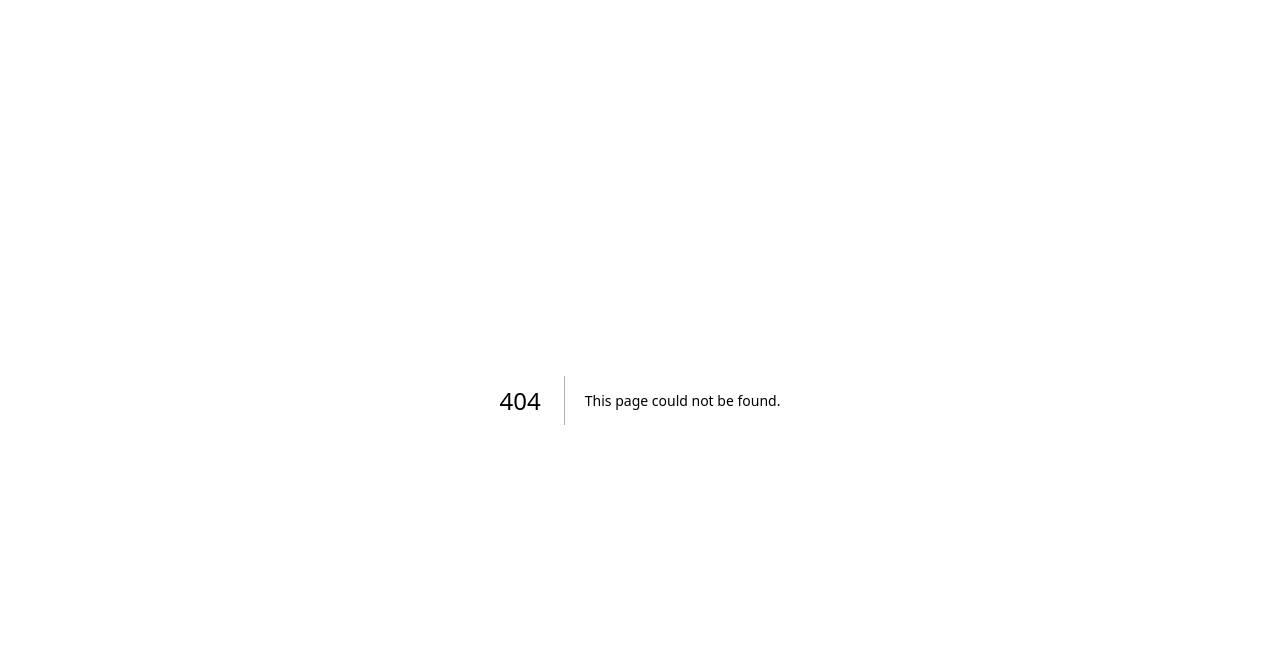
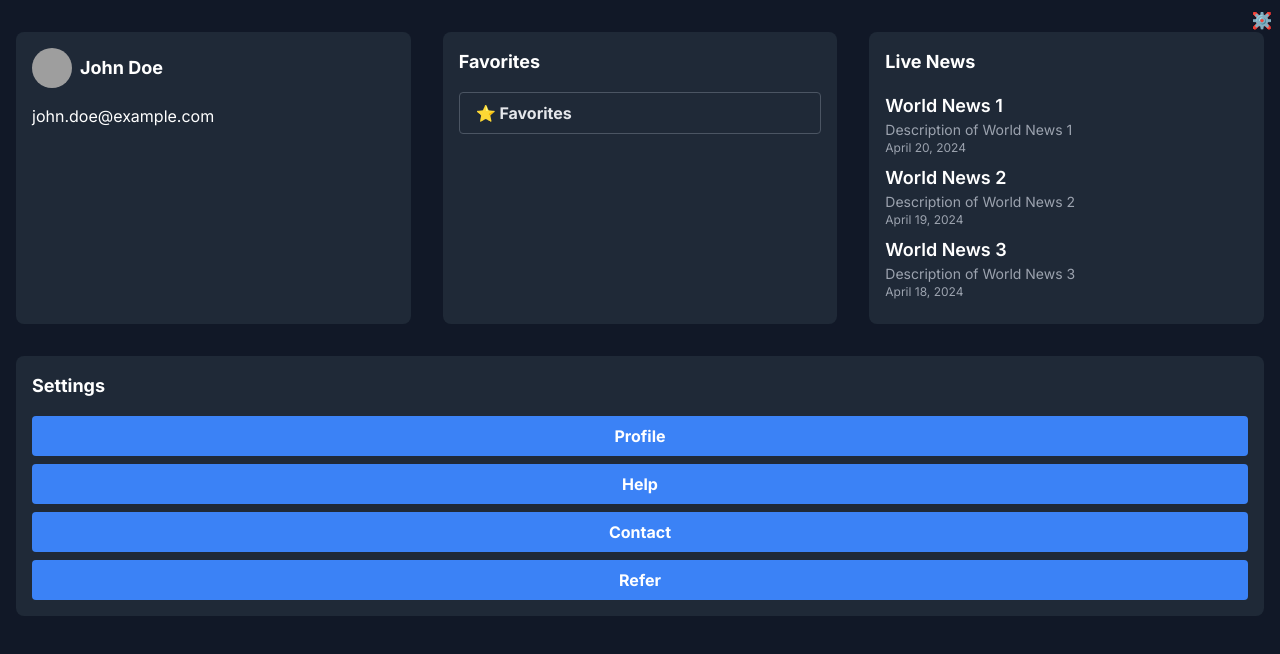
Before and after one commit to ryanfleming99/aibuddy, a Next.js app: page /dashboard in a window 1280 px wide. Before the commit this address had no page. Shown: the top 654 px of the page. Built offline with nearby package versions, Linux system fonts and the light colour scheme; grey boxes are pictures that could not be loaded.

Commit message:
added dashboard, clerk, gmail login, sign in and sign up pages

```diff
--- a/package.json
+++ b/package.json
@@ -9,6 +9,8 @@
     "lint": "next lint"
   },
   "dependencies": {
+    "@clerk/clerk-js": "^5.0.0",
+    "@clerk/nextjs": "^5.0.1",
     "axios": "^1.6.8",
     "next": "14.2.1",
     "node": "^18.20.2",
--- a/pages/api/chat.js
+++ b/pages/api/chat.js
@@ -9,7 +9,7 @@ export default async function handler(req, res) {
       const openaiResponse = await axios.post(
         "https://api.openai.com/v1/chat/completions",
         {
-          model: "gpt-3.5-turbo", // Replace with the model you want to use
+          model: "gpt-4-0613", // Replace with the model you want to use
           messages: [{ role: "user", content: message }]
         },
         {
--- a/src/app/buddy/page.js
+++ b/src/app/buddy/page.js
@@ -2,6 +2,12 @@
 import { useState, useEffect, useRef } from "react";
 import Link from "next/link";
 import { random } from "nanoid";
+import { useUser } from "@clerk/clerk-react";
+
+const HeaderSignedIn = () => {
+  const { userId } = useUser();
+  console.log(userId);
+};
 
 export default function Home() {
   const [userInput, setUserInput] = useState("");
--- /dev/null
+++ b/src/app/dashboard/page.js
@@ -0,0 +1,123 @@
+import React from "react";
+
+const Dashboard = () => {
+  // Fake data for profile
+  const profileData = {
+    name: "John Doe",
+    email: "john.doe@example.com",
+    image: "/images/profile-pic.jpg" // Replace with actual image URL
+  };
+
+  // Fake data for favorites
+  const favorites = [
+    { id: 1, title: "Favorite Item 1" },
+    { id: 2, title: "Favorite Item 2" },
+    { id: 3, title: "Favorite Item 3" }
+  ];
+
+  // Fake data for world news
+  const worldNews = [
+    {
+      id: 1,
+      title: "World News 1",
+      description: "Description of World News 1",
+      date: "April 20, 2024"
+    },
+    {
+      id: 2,
+      title: "World News 2",
+      description: "Description of World News 2",
+      date: "April 19, 2024"
+    },
+    {
+      id: 3,
+      title: "World News 3",
+      description: "Description of World News 3",
+      date: "April 18, 2024"
+    }
+  ];
+
+  return (
+    <div className="min-h-screen bg-gray-900 text-white">
+      <div className="container mx-auto px-4 py-8">
+        <div className="grid grid-cols-1 md:grid-cols-3 gap-8">
+          {/* Profile Box */}
+          <div className="bg-gray-800 p-4 rounded-lg">
+            <button className="absolute top-0 right-0 mr-2 mt-2 text-white">
+              ❌
+            </button>
+            <div className="flex items-center mb-4">
+              <img
+                src={profileData.image}
+                alt="Profile"
+                className="w-10 h-10 rounded-full mr-2"
+              />
+              <h2 className="text-lg font-bold">{profileData.name}</h2>
+            </div>
+            <p>{profileData.email}</p>
+          </div>
+
+          {/* Favorites */}
+          <div className="bg-gray-800 p-4 rounded-lg">
+            <button className="absolute top-0 right-0 mr-2 mt-2 text-white">
+              ❌
+            </button>
+            <h2 className="text-lg font-bold mb-4">Favorites</h2>
+            <div className="relative">
+              <button className="bg-transparent border border-gray-600 text-gray-200 font-bold py-2 px-4 rounded focus:outline-none focus:shadow-outline w-full text-left">
+                ⭐️ Favorites
+              </button>
+              {/* Dropdown content */}
+              <div className="absolute bg-gray-800 border border-gray-600 text-gray-200 rounded-lg mt-1 w-full z-10 hidden">
+                {favorites.map(item => (
+                  <div key={item.id} className="p-2 hover:bg-gray-700">
+                    {item.title}
+                  </div>
+                ))}
+              </div>
+            </div>
+          </div>
+
+          {/* Live World News */}
+          <div className="bg-gray-800 p-4 rounded-lg">
+            <button className="absolute top-0 right-0 mr-2 mt-2 text-white">
+              ❌
+            </button>
+            <h2 className="text-lg font-bold mb-4">Live News</h2>
+            {worldNews.map(news => (
+              <div key={news.id} className="mb-2">
+                <h3 className="text-lg font-semibold">{news.title}</h3>
+                <p className="text-sm text-gray-400">{news.description}</p>
+                <p className="text-xs text-gray-400">{news.date}</p>
+              </div>
+            ))}
+          </div>
+        </div>
+
+        {/* Settings */}
+        <div className="mt-8 bg-gray-800 p-4 rounded-lg">
+          <button className="absolute top-0 right-0 mr-2 mt-2 text-white">
+            ⚙️
+          </button>
+          <h2 className="text-lg font-bold mb-4">Settings</h2>
+          <div>
+            <button className="bg-blue-500 hover:bg-blue-700 text-white font-bold py-2 px-4 rounded focus:outline-none focus:shadow-outline mb-2 w-full">
+              Profile
+            </button>
+            <button className="bg-blue-500 hover:bg-blue-700 text-white font-bold py-2 px-4 rounded focus:outline-none focus:shadow-outline mb-2 w-full">
+              Help
+            </button>
+            <button className="bg-blue-500 hover:bg-blue-700 text-white font-bold py-2 px-4 rounded focus:outline-none focus:shadow-outline mb-2 w-full">
+              Contact
+            </button>
+            <button className="bg-blue-500 hover:bg-blue-700 text-white font-bold py-2 px-4 rounded focus:outline-none focus:shadow-outline w-full">
+              Refer
+            </button>
+          </div>
+        </div>
+      </div>
+    </div>
+  );
+};
+
+export default Dashboard;
--- a/src/app/layout.js
+++ b/src/app/layout.js
@@ -1,17 +1,20 @@
 import { Inter } from "next/font/google";
 import "./globals.css";
+import { ClerkProvider } from "@clerk/nextjs";
 
 const inter = Inter({ subsets: ["latin"] });
 
 export const metadata = {
   title: "Create Next App",
-  description: "Generated by create next app",
+  description: "Generated by create next app"
 };
 
 export default function RootLayout({ children }) {
   return (
-    <html lang="en">
-      <body className={inter.className}>{children}</body>
-    </html>
+    <ClerkProvider>
+      <html lang="en">
+        <body className={inter.className}>{children}</body>
+      </html>
+    </ClerkProvider>
   );
 }
--- a/src/app/page.js
+++ b/src/app/page.js
@@ -35,6 +35,16 @@ export default function Home() {
               <a className="text-white hover:text-gray-200">Contact</a>
             </Link>
           </li>
+          <li>
+            <Link href="/sign-up" legacyBehavior>
+              <a className="text-white hover:text-gray-200">Sign Up</a>
+            </Link>
+          </li>
+          <li>
+            <Link href="/sign-in" legacyBehavior>
+              <a className="text-white hover:text-gray-200">Sign In</a>
+            </Link>
+          </li>
         </ul>
       </nav>
 
--- /dev/null
+++ b/src/app/sign-in/[[...sign-in]]/page.js
@@ -0,0 +1,65 @@
+import React from "react";
+import { SignIn } from "@clerk/nextjs";
+
+const SignInPage = () => {
+  return (
+    <div className="min-h-screen flex items-center justify-center bg-gray-50 py-12 px-4 sm:px-6 lg:px-8">
+      <div className="max-w-md w-full space-y-8">
+        <div>
+          <h2 className="mt-6 text-center text-3xl font-extrabold text-gray-900">
+            Sign in to your account
+          </h2>
+        </div>
+        <div className="bg-white shadow-md rounded px-8 pt-6 pb-8 mb-4">
+          <div className="mb-4">
+            <label
+              className="block text-gray-700 text-sm font-bold mb-2"
+              htmlFor="email"
+            >
+              Email Address
+            </label>
+            <input
+              className="shadow appearance-none border rounded w-full py-2 px-3 text-gray-700 leading-tight focus:outline-none focus:shadow-outline"
+              id="email"
+              type="email"
+              placeholder="Enter your email"
+            />
+          </div>
+          <div className="mb-6">
+            <label
+              className="block text-gray-700 text-sm font-bold mb-2"
+              htmlFor="password"
+            >
+              Password
+            </label>
+            <input
+              className="shadow appearance-none border rounded w-full py-2 px-3 text-gray-700 mb-3 leading-tight focus:outline-none focus:shadow-outline"
+              id="password"
+              type="password"
+              placeholder="Enter your password"
+            />
+          </div>
+          <div className="flex items-center justify-between">
+            <button
+              className="bg-blue-500 hover:bg-blue-700 text-white font-bold py-2 px-4 rounded focus:outline-none focus:shadow-outline"
+              type="button"
+            >
+              Sign In
+            </button>
+            <a
+              className="inline-block align-baseline font-bold text-sm text-blue-500 hover:text-blue-800"
+              href="#"
+            >
+              Forgot Password?
+            </a>
+          </div>
+        </div>
+        <p className="text-center text-gray-500 text-xs">
+          &copy;2024 Your Company. All rights reserved.
+        </p>
+      </div>
+    </div>
+  );
+};
+
+export default SignInPage;
--- /dev/null
+++ b/src/app/sign-up/[[...sign-up]]/page.js
@@ -0,0 +1,24 @@
+import React from "react";
+import { SignUp } from "@clerk/nextjs";
+
+const SignUpPage = () => {
+  return (
+    <div className="min-h-screen flex items-center justify-center bg-gray-50 py-12 px-4 sm:px-6 lg:px-8">
+      <div className="max-w-md w-full space-y-8">
+        <div>
+          <h2 className="mt-6 text-center text-3xl font-extrabold text-gray-900">
+            Sign up for an account
+          </h2>
+        </div>
+        <div className="bg-white shadow-md rounded px-8 pt-6 pb-8 mb-4">
+          <SignUp />
+        </div>
+        <p className="text-center text-gray-500 text-xs">
+          &copy;2024 Your Company. All rights reserved.
+        </p>
+      </div>
+    </div>
+  );
+};
+
+export default SignUpPage;
```
Also changed, not shown: middleware.js (added, +9 -0 lines), 2 other files (tests, documents, lock files or other folders).
